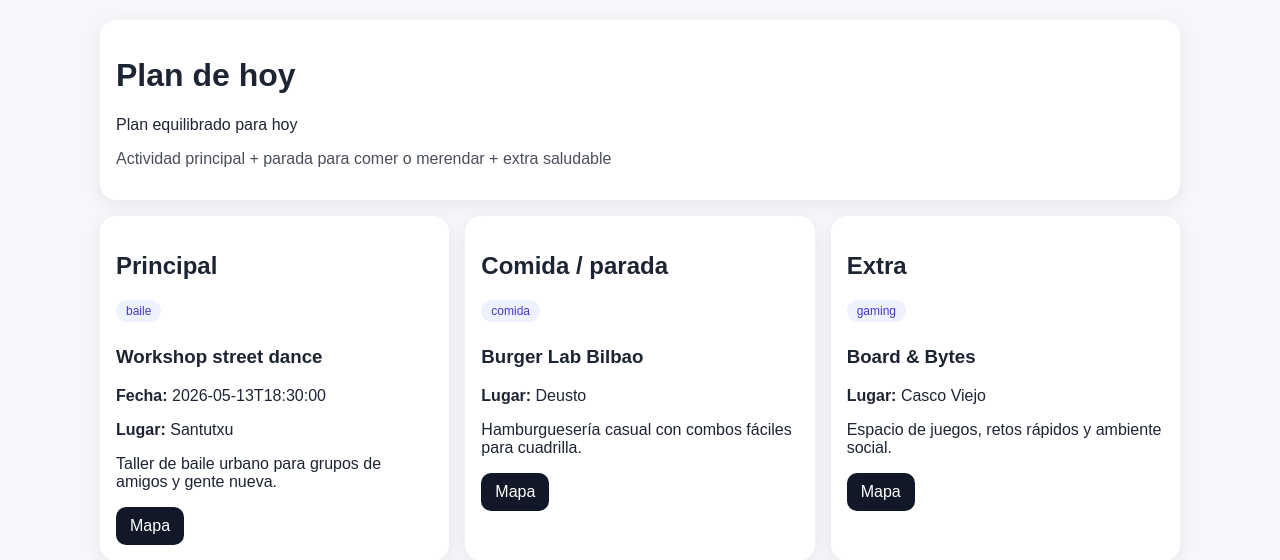
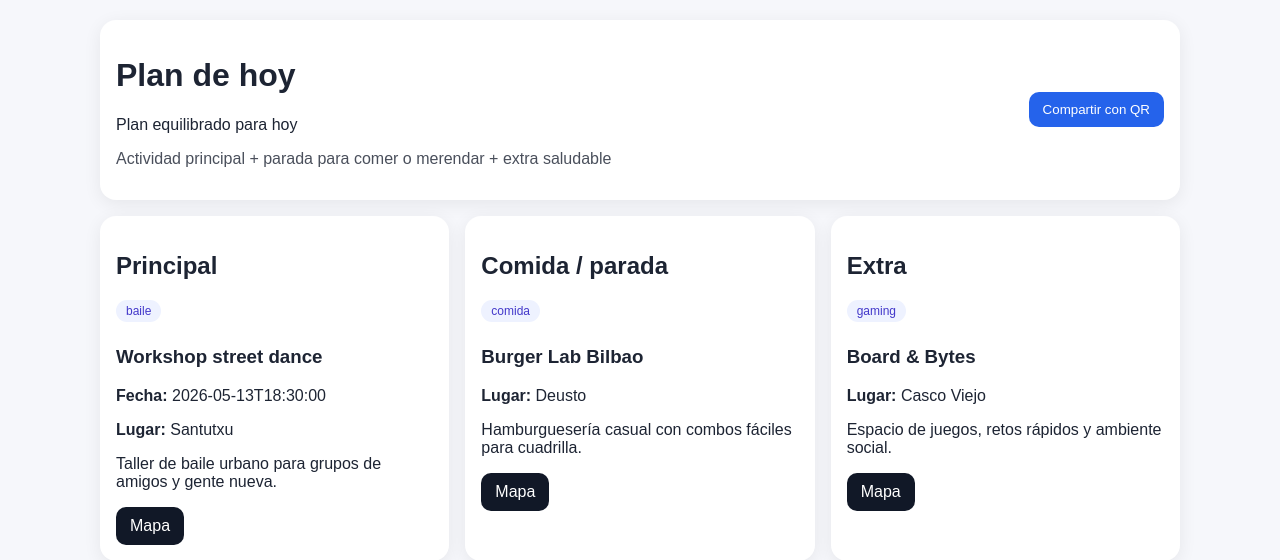
Before and after one commit to ROVDYRSOFTWARE/TEENAYERBILAO, a Flask app: page /plan-hoy in a window 1280 px wide. Shown: the part 46-606 px from the top of the page. Run offline with Flask 3, Linux system fonts and the light colour scheme; data that the repository does not hold is empty.

Commit message:
plan_hoy.html

```diff
--- a/templates/plan_hoy.html
+++ b/templates/plan_hoy.html
@@ -3,11 +3,19 @@
 
 {% block content %}
 <div class="card" style="margin-bottom:16px;">
-  <h1>Plan de hoy</h1>
-  {% if plan.summary %}
-    <p>{{ plan.summary.title }}</p>
-    <p style="opacity:.8;">{{ plan.summary.subtitle }}</p>
-  {% endif %}
+  <div style="display:flex; justify-content:space-between; gap:12px; flex-wrap:wrap; align-items:center;">
+    <div>
+      <h1>Plan de hoy</h1>
+      {% if plan.summary %}
+        <p>{{ plan.summary.title }}</p>
+        <p style="opacity:.8;">{{ plan.summary.subtitle }}</p>
+      {% endif %}
+    </div>
+
+    <form method="post" action="{{ url_for('compartir_plan_hoy') }}">
+      <button type="submit" class="btn">Compartir con QR</button>
+    </form>
+  </div>
 </div>
 
 <div class="grid">
```
